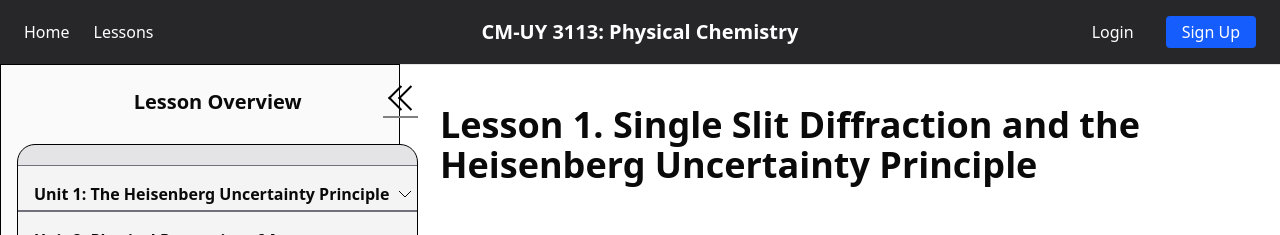
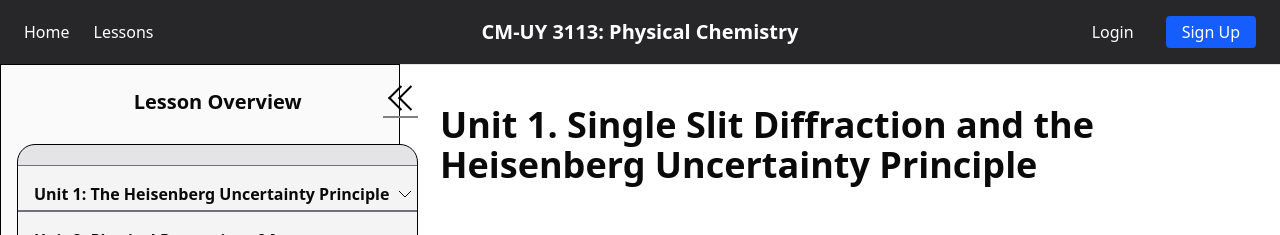
Before and after one commit to william-wei0/PhysicalChem, a React (Vite) app: page /lessons/lesson1 in a window 1280 px wide. Shown: the top 235 px of the page. Built offline with nearby package versions, Linux system fonts and the light colour scheme.

Commit message:
renamed lessons to unit

```diff
--- a/src/pages/Lessons/Unit1Pages/Lesson1_Unit1_Page.tsx
+++ b/src/pages/Lessons/Unit1Pages/Lesson1_Unit1_Page.tsx
@@ -7,7 +7,7 @@ import { InlineMath, BlockMath } from "react-katex";
 export default function Lesson2Page() {
   return (
     <div className="lessonPage">
-      <h1>Lesson 1. Single Slit Diffraction and the Heisenberg Uncertainty Principle</h1>
+      <h1>Unit 1. Single Slit Diffraction and the Heisenberg Uncertainty Principle</h1>
 
       <LessonSection id={"1.1 Single Slit Diffraction"}>
         <h2>1.1 Single Slit Diffraction</h2>
--- a/src/pages/Lessons/Unit1Pages/Lesson2_Unit1_Page.tsx
+++ b/src/pages/Lessons/Unit1Pages/Lesson2_Unit1_Page.tsx
@@ -6,7 +6,7 @@ export default function Lesson1Page() {
   return (
     <div className="lessonPage">
       <h1>
-        Lesson 1. Properties of Atoms
+        Unit 1. Properties of Atoms
       </h1>
       <LessonSection>
         <h2>Defining Motion.</h2>
```
